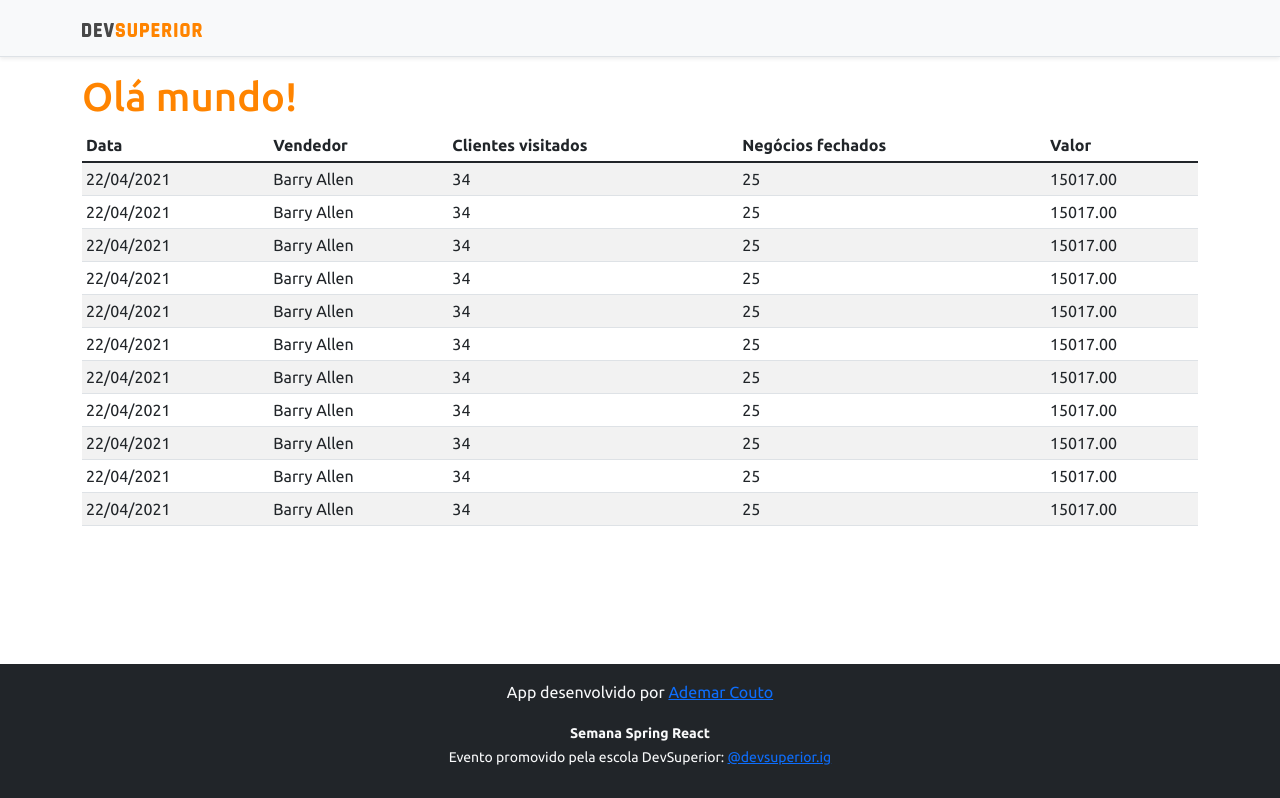
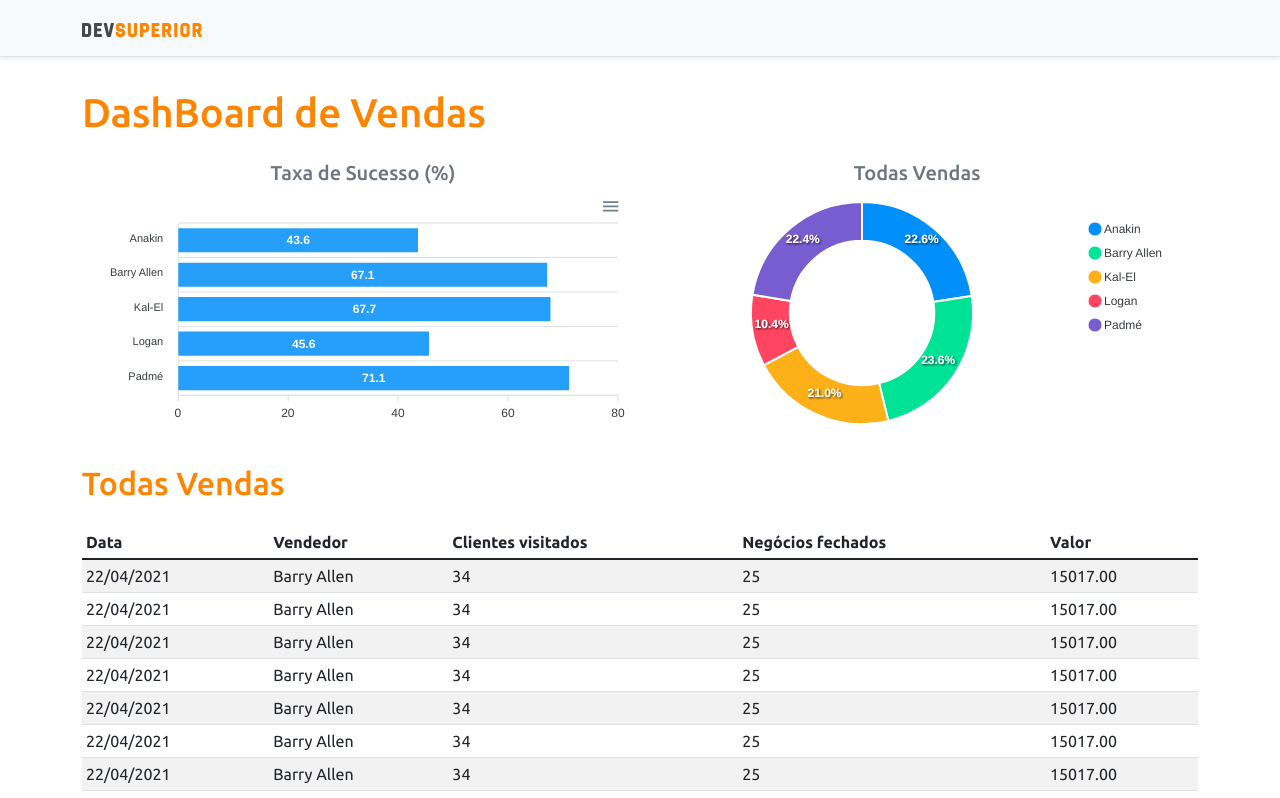
Before and after one commit to ademarsoad/projeto-sds3, a React (Create React App) app in the folder frontend/: page / in a window 1280 px wide. Shown: the top 798 px of the page. Built offline with nearby package versions, Linux system fonts and the light colour scheme.

Commit message:
Static charts

```diff
--- a/frontend/package.json
+++ b/frontend/package.json
@@ -11,8 +11,10 @@
     "@types/node": "^12.0.0",
     "@types/react": "^17.0.0",
     "@types/react-dom": "^17.0.0",
+    "apexcharts": "^3.28.1",
     "bootstrap": "^5.1.0",
     "react": "^17.0.2",
+    "react-apexcharts": "^1.3.9",
     "react-dom": "^17.0.2",
     "react-scripts": "4.0.3",
     "typescript": "^4.1.2",
--- a/frontend/src/App.tsx
+++ b/frontend/src/App.tsx
@@ -1,4 +1,6 @@
+import BarChart from "compoents/BarChart";
 import DataTable from "compoents/DataTable";
+import DonutsBars from "compoents/DonutsBar";
 import Footer from "compoents/Footer";
 import NavBar from "compoents/NavBar";
 
@@ -7,7 +9,22 @@
     <><NavBar />
       <div className="container">
 
-        <h1 className="text-primary">Olá mundo!</h1>
+        <h1 className="text-primary py-3">DashBoard de Vendas</h1>
+          <div className="row px-3">
+            <div className="col-sm-6">
+              <h5 className="text-center text-secondary">Taxa de Sucesso (%)</h5>
+                <BarChart />
+            </div>
+            <div className="col-sm-6">
+              <h5 className="text-center text-secondary">Todas Vendas</h5>
+                <DonutsBars />
+            </div>
+          </div>
+
+          <div className="py-3">
+            <h2 className="text-primary">Todas Vendas </h2>
+
+          </div>
 
         <DataTable />
 
--- /dev/null
+++ b/frontend/src/compoents/BarChart/index.tsx
@@ -0,0 +1,33 @@
+import Chart from 'react-apexcharts';
+const BarChart = () => {
+    const options = {
+        plotOptions: {
+            bar: {
+                horizontal: true,
+            }
+        },
+    };
+
+    const mockData = {
+        labels: {
+            categories: ['Anakin', 'Barry Allen', 'Kal-El', 'Logan', 'Padmé']
+        },
+        series: [
+            {
+                name: "% Sucesso",
+                data: [43.6, 67.1, 67.7, 45.6, 71.1]
+            }
+        ]
+    };
+
+    return (
+        <Chart
+            options={{ ...options, xaxis: mockData.labels}}
+            series={mockData.series}
+            type="bar"
+            height="240"
+        />
+    );
+}
+
+export default BarChart;
--- /dev/null
+++ b/frontend/src/compoents/DonutsBar/index.tsx
@@ -0,0 +1,24 @@
+import Chart from 'react-apexcharts';
+const DonutsBars = () => {
+    const mockData = {
+        series: [477138, 499928, 444867, 220426, 473088],
+        labels: ['Anakin', 'Barry Allen', 'Kal-El', 'Logan', 'Padmé']
+    }
+
+    const options = {
+        legend: {
+            show: true
+        }
+    }
+
+    return (
+        <Chart
+            options={{ ...options, labels: mockData.labels}}
+            series={mockData.series}
+            type="donut"
+            height="240"
+        />
+    );
+}
+
+export default DonutsBars;
```
Also changed, not shown: 1 other file (tests, documents, lock files or other folders).
